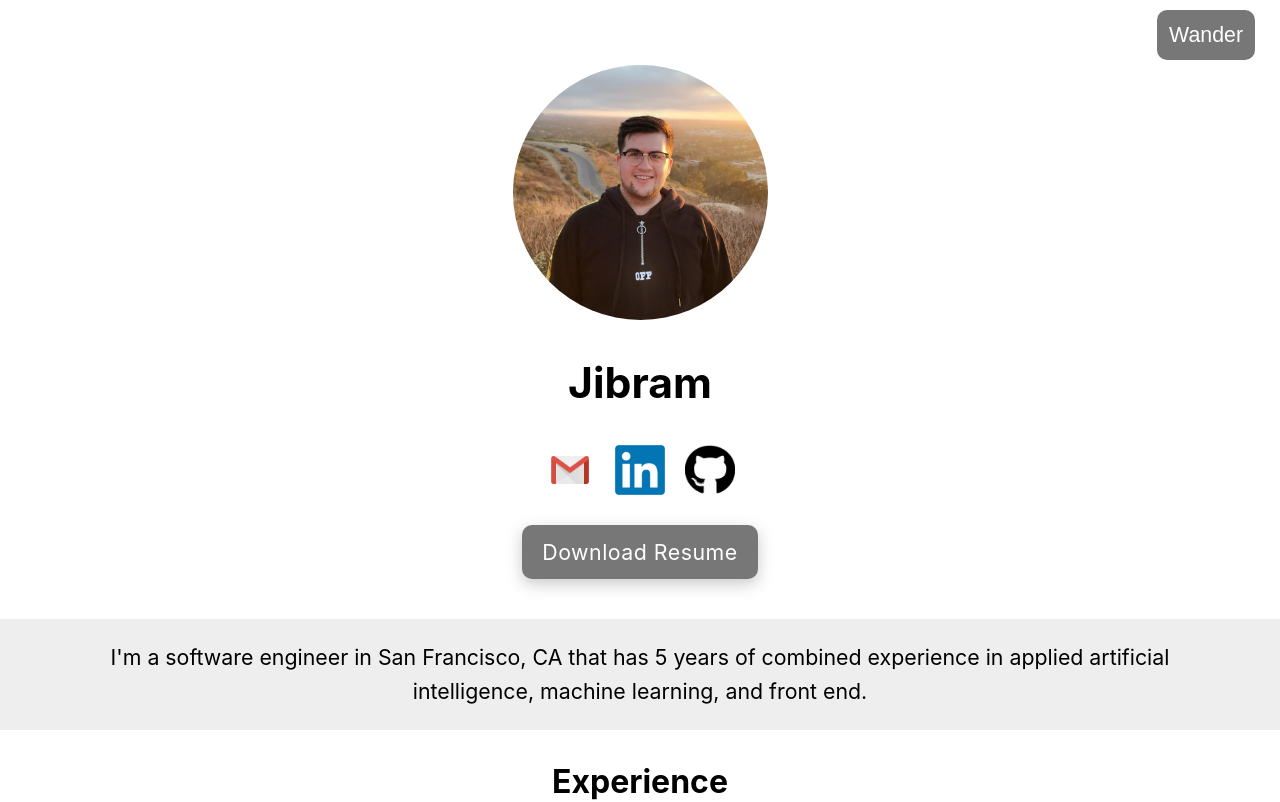
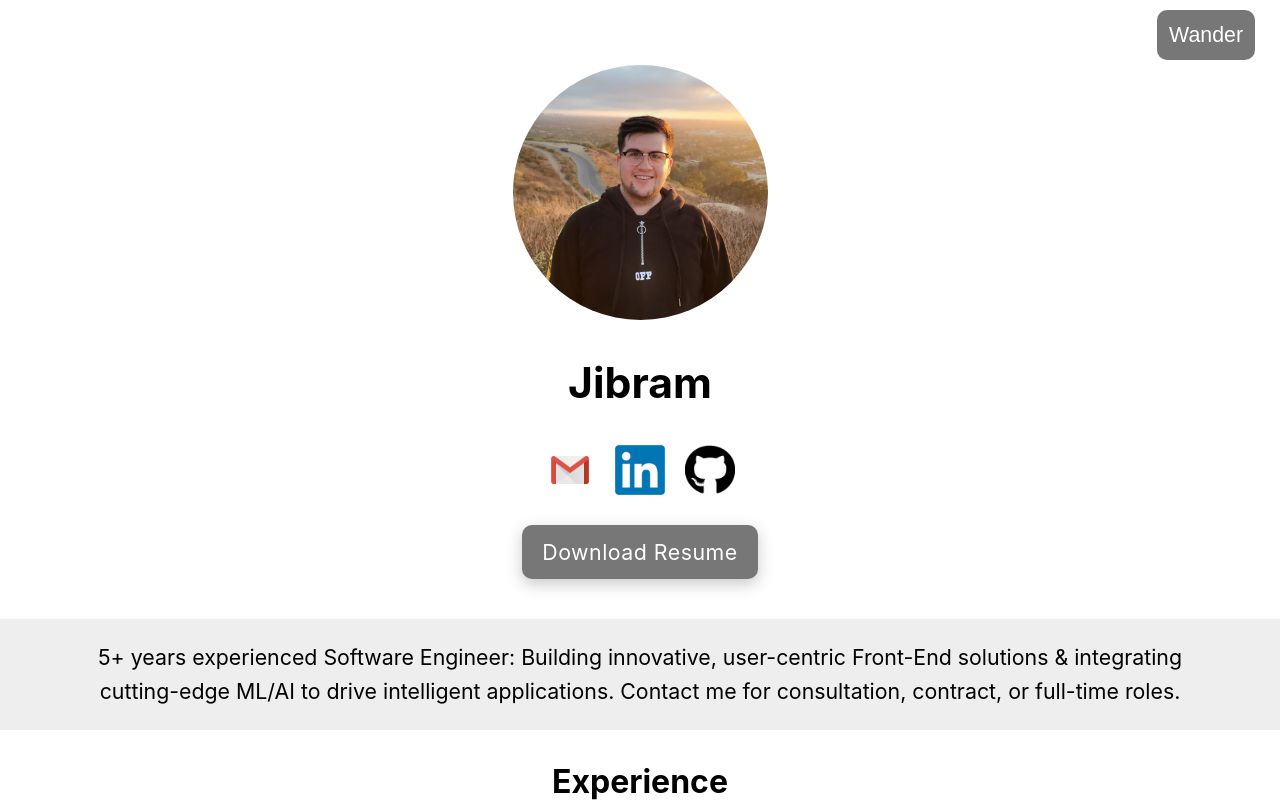
Before and after one commit to Jibram/jibram.github.io, a React (Vite) app: page / in a window 1280 px wide. Shown: the top 802 px of the page. Built offline with nearby package versions, Linux system fonts and the light colour scheme.

Commit message:
Change about me

```diff
--- a/src/components/content.js
+++ b/src/components/content.js
@@ -15,7 +15,7 @@ var content = {
     FIRSTNAME: "Jibram ",
   },
   ABOUT:
-    "I'm a software engineer in San Francisco, CA that has 5 years of combined experience in applied artificial intelligence, machine learning, and front end.",
+    "5+ years experienced Software Engineer: Building innovative, user-centric Front-End solutions & integrating cutting-edge ML/AI to drive intelligent applications. Contact me for consultation, contract, or full-time roles.",
   CONTACT: [
     {
       SRC: gmailLogo,
```
